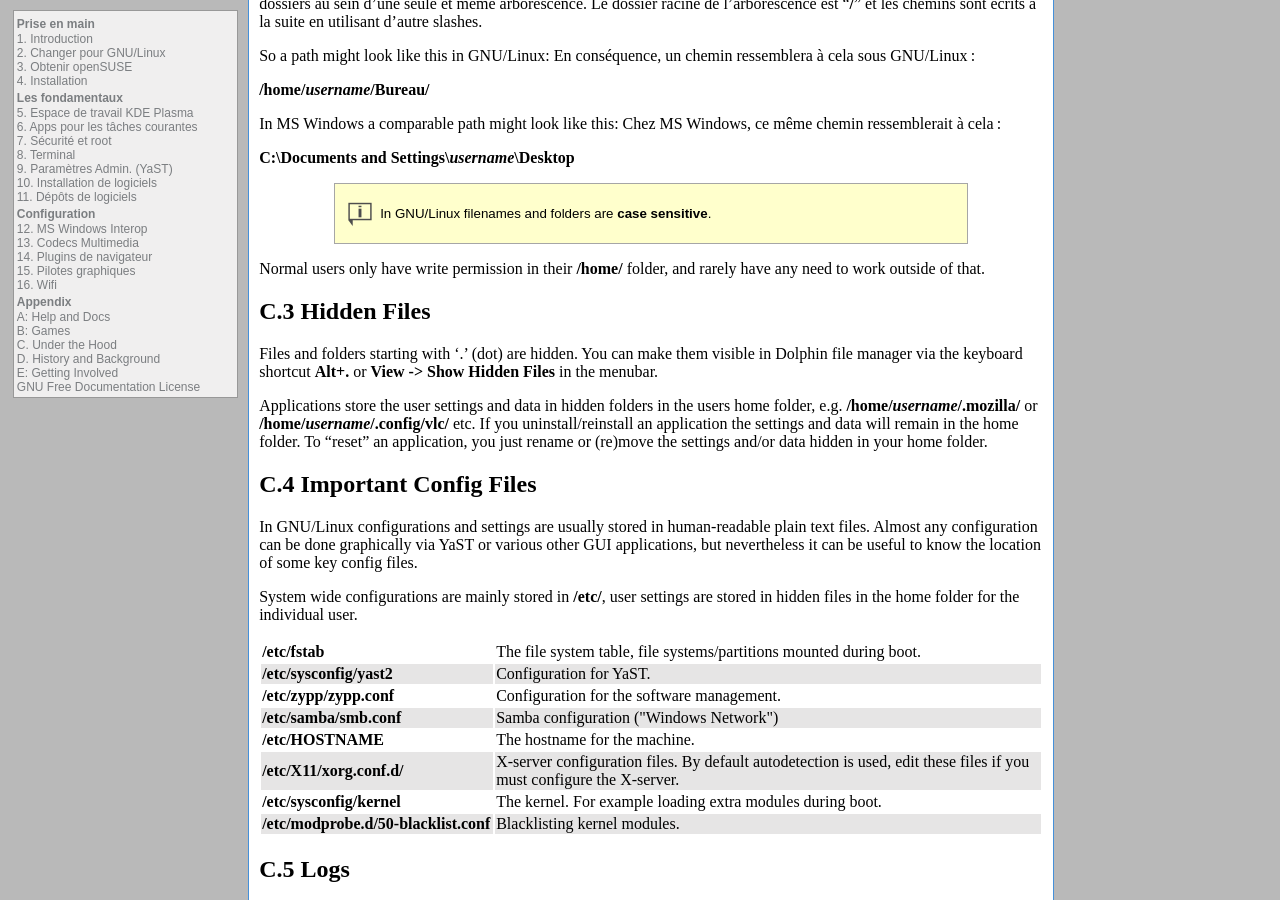
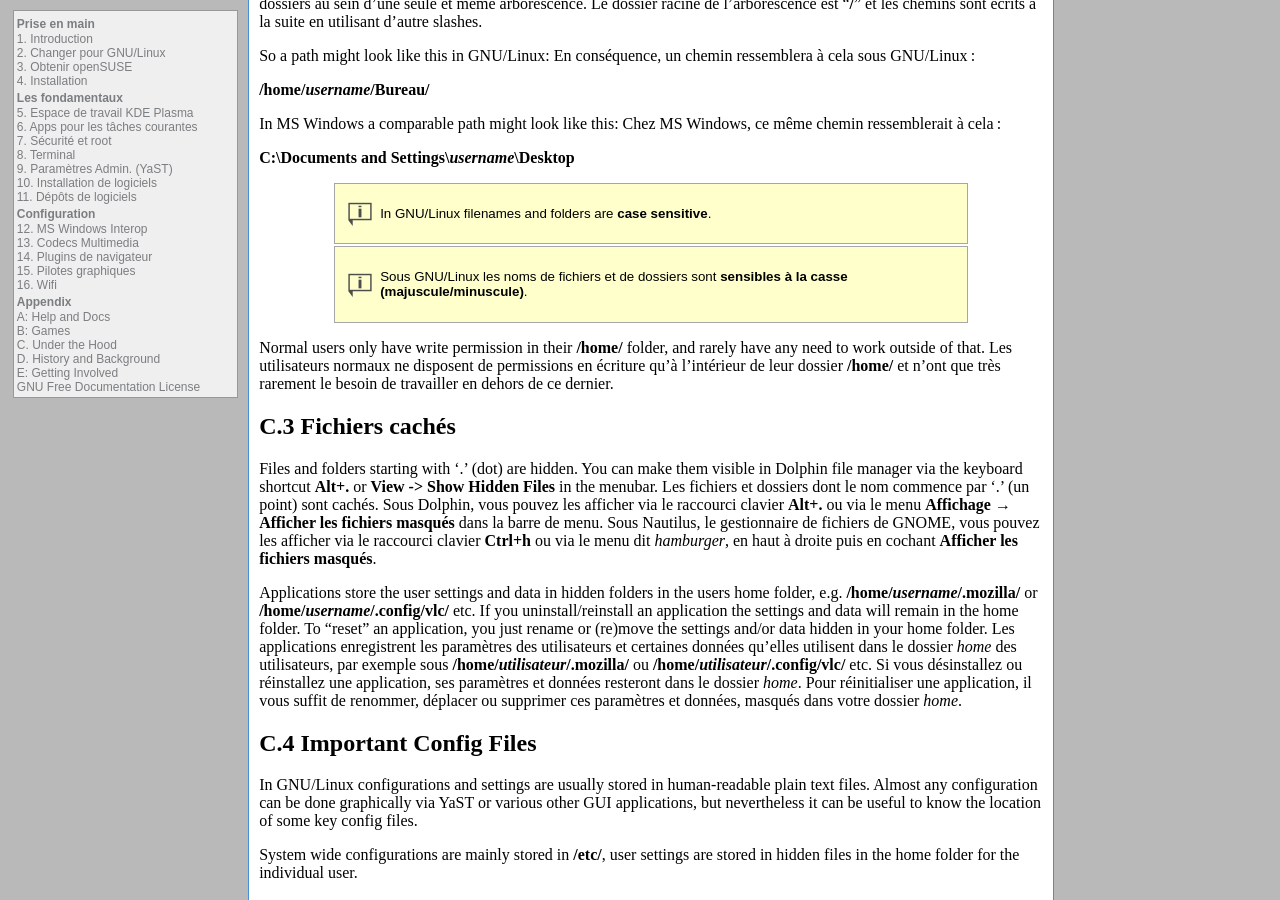
Before and after one commit to alionetasso/opensuse-guide-fr, a Jekyll site: the page built from under.md, in a window 1280 px wide and 900 px high, scrolled down 1079 px. Built offline with Jekyll 4.4.1, drawn with Linux system fonts in a browser that asks for light colours.

Commit message:
WIP - trad under.md

```diff
--- a/under.md
+++ b/under.md
@@ -45,14 +45,18 @@ Chez MS Windows, ce même chemin ressemblerait à cela :
 **C:\\Documents and Settings\\*username*\\Desktop**
 
 {% include tip.html tip="In GNU/Linux filenames and folders are **case sensitive**." %}
+{% include tip.html tip="Sous GNU/Linux les noms de fichiers et de dossiers sont **sensibles à la casse (majuscule/minuscule)**." %}
 
 Normal users only have write permission in their **/home/** folder, and rarely have any need to work outside of that.
+Les utilisateurs normaux ne disposent de permissions en écriture qu'à l'intérieur de leur dossier **/home/** et n'ont que très rarement le besoin de travailler en dehors de ce dernier.
 
-## C.3 Hidden Files
+## C.3 Fichiers cachés
 
 Files and folders starting with '.' (dot) are hidden. You can make them visible in Dolphin file manager via the keyboard shortcut **Alt+.** or **View -&gt; Show Hidden Files** in the menubar.
+Les fichiers et dossiers dont le nom commence par '.' (un point) sont cachés. Sous Dolphin, vous pouvez les afficher via le raccourci clavier **Alt+.** ou via le menu **Affichage → Afficher les fichiers masqués** dans la barre de menu. Sous Nautilus, le gestionnaire de fichiers de GNOME, vous pouvez les afficher via le raccourci clavier **Ctrl+h** ou via le menu dit *hamburger*, en haut à droite puis en cochant **Afficher les fichiers masqués**.
 
 Applications store the user settings and data in hidden folders in the users home folder, e.g. **/home/*username*/.mozilla/** or **/home/*username*/.config/vlc/** etc. If you uninstall/reinstall an application the settings and data will remain in the home folder. To "reset" an application, you just rename or (re)move the settings and/or data hidden in your home folder.
+Les applications enregistrent les paramètres des utilisateurs et certaines données qu'elles utilisent dans le dossier *home* des utilisateurs, par exemple sous **/home/*utilisateur*/.mozilla/** ou **/home/*utilisateur*/.config/vlc/** etc. Si vous désinstallez ou réinstallez une application, ses paramètres et données resteront dans le dossier *home*. Pour réinitialiser une application, il vous suffit de renommer, déplacer ou supprimer ces paramètres et données, masqués dans votre dossier *home*.
 
 ## C.4 Important Config Files
 
```
